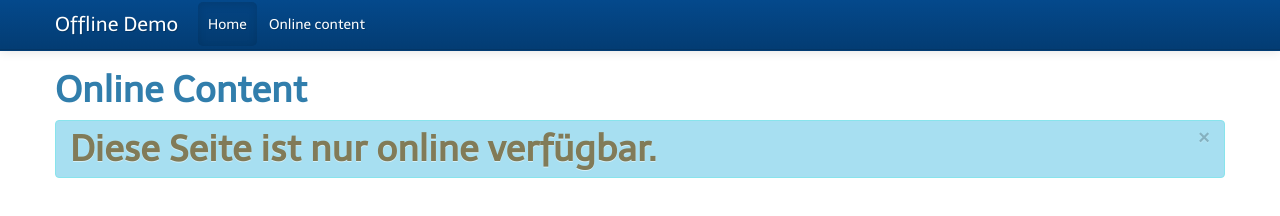
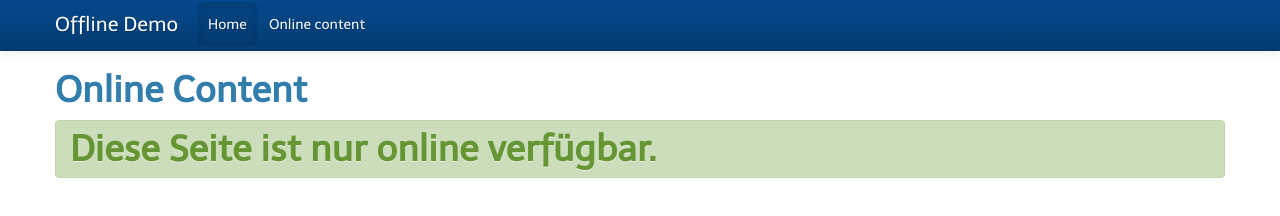
Before and after one commit to janbaer/OfflineStorage, a plain HTML site: page online.html in a window 1280 px wide. Drawn offline with Linux system fonts and the light colour scheme.

Commit message:
Info-Block changed

```diff
--- a/online.html
+++ b/online.html
@@ -45,10 +45,10 @@
     <div class="container">
         <h1>Online Content<h1/>
 
-        <div class="alert alert-info">
-          <button type="button" class="close" data-dismiss="alert">×</button>
+        <div class="alert alert-success">
           Diese Seite ist nur online verf&uuml;gbar.
         </div>
+
     </div>
     <!-- /container -->
 </body>
```
Also changed, not shown: offline.html (+0 -1 lines), 1 other file.
